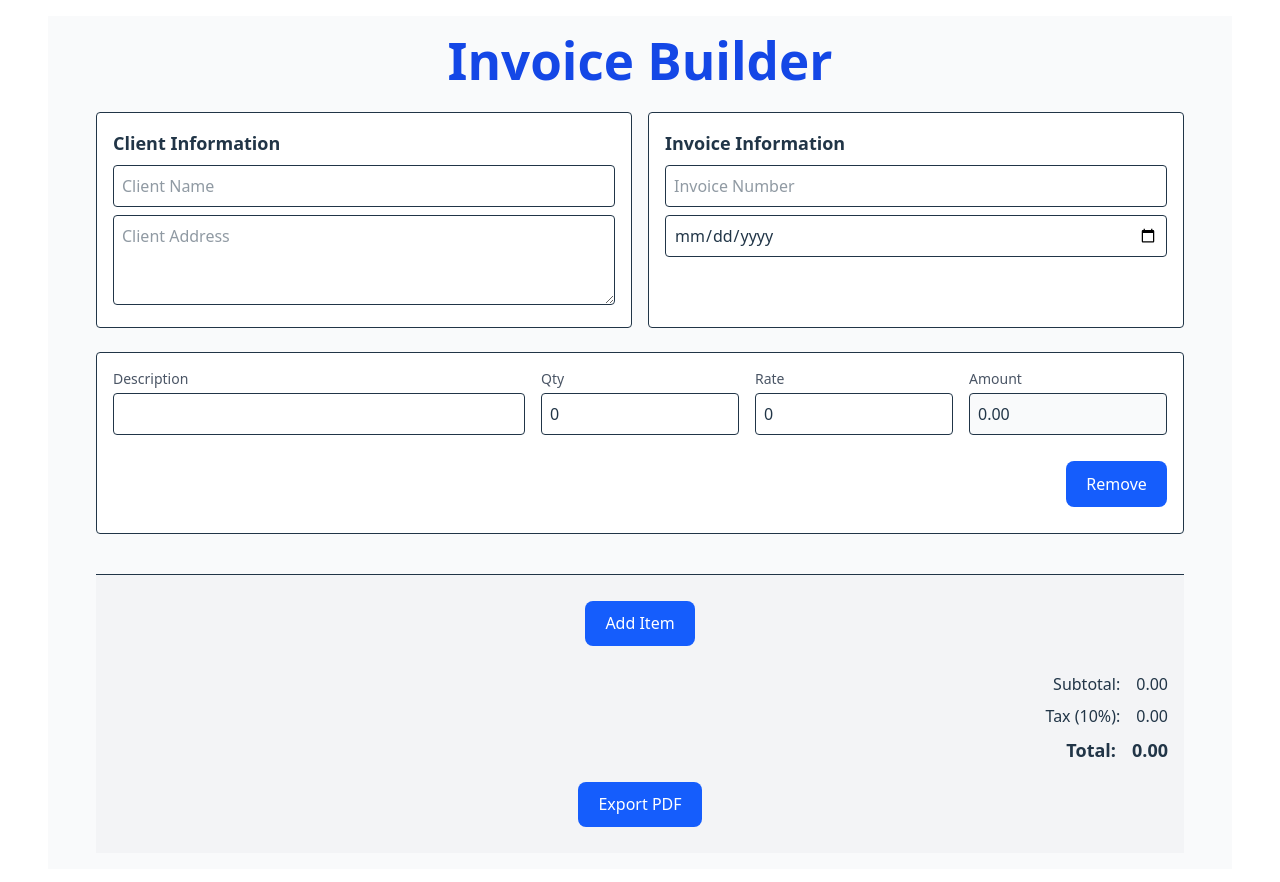
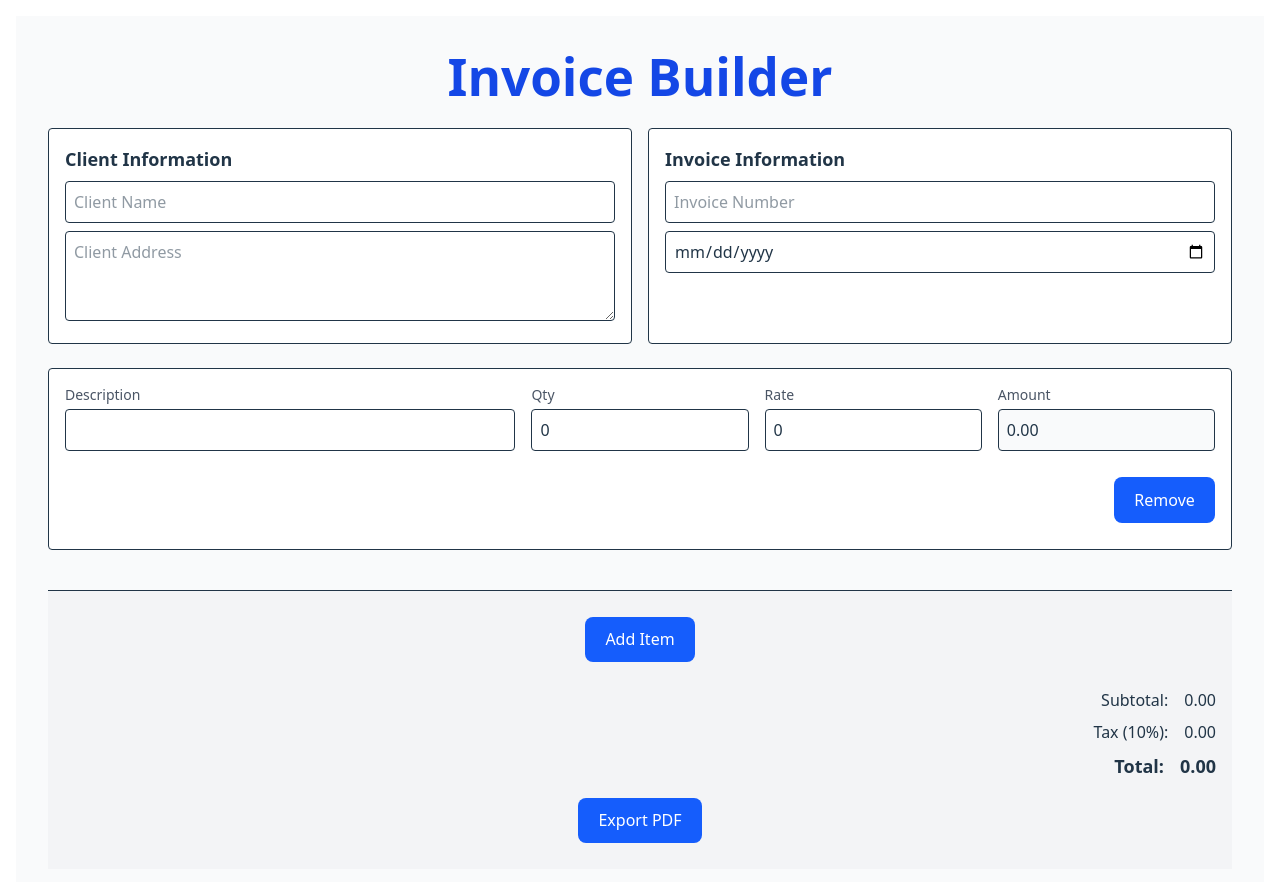
Before and after one commit to Anithavk/invoicebuilder, a React app: page / in a window 1280 px wide. Shown: the top 882 px of the page. Built offline with nearby package versions, Linux system fonts and the light colour scheme; the HTML template or start-up script is replaced by a standard one.

Commit message:
issue fixing

```diff
--- a/src/App.css
+++ b/src/App.css
@@ -1,11 +1,8 @@
 #root {
-  width: 100%;
-  min-height: 100vh;
-  margin: 0 auto;
-  padding: 1rem;
-  display: flex;
-  justify-content: center;
-  align-items: flex-start;
+ width: 100%;        /* make it full width */
+  margin: 0;          /* no auto-centering */
+  padding: 0;         /* remove forced padding */
+  text-align: left;
 }
 
 
--- a/src/components/invoicebuilder.jsx
+++ b/src/components/invoicebuilder.jsx
@@ -30,7 +30,7 @@ const InvoiceBuilder = () => {
 
   return (
     <div className="bg-gray-50 min-h-screen w-full p-4">
-      <div className="w-full max-w-6xl mx-auto px-4 sm:px-6 lg:px-8 flex flex-col gap-6">
+      <div className="w-full flex flex-col p-4 gap-6">
         {/* Header */}
         <h1 className="text-2xl sm:text-3xl font-bold text-center text-blue-700">
           Invoice Builder
@@ -38,6 +38,7 @@ const InvoiceBuilder = () => {
 
         {/* Client & Invoice Info */}
         <div className="grid grid-cols-1 md:grid-cols-2 gap-4">
+          {/* Client Info */}
           <div className="p-4 border rounded bg-white">
             <h2 className="font-semibold mb-2 text-lg">Client Information</h2>
             <input
@@ -58,6 +59,8 @@ const InvoiceBuilder = () => {
               className="w-full p-2 border rounded"
             />
           </div>
+
+          {/* Invoice Info */}
           <div className="p-4 border rounded bg-white">
             <h2 className="font-semibold mb-2 text-lg">Invoice Information</h2>
             <input
--- a/src/index.css
+++ b/src/index.css
@@ -2,7 +2,7 @@
 
 :root {
     width: 100%;
-  min-height: 100vh;
+  min-height: 210vh;
   margin: 0 auto;
   padding: 1rem;
   display: flex;
```
